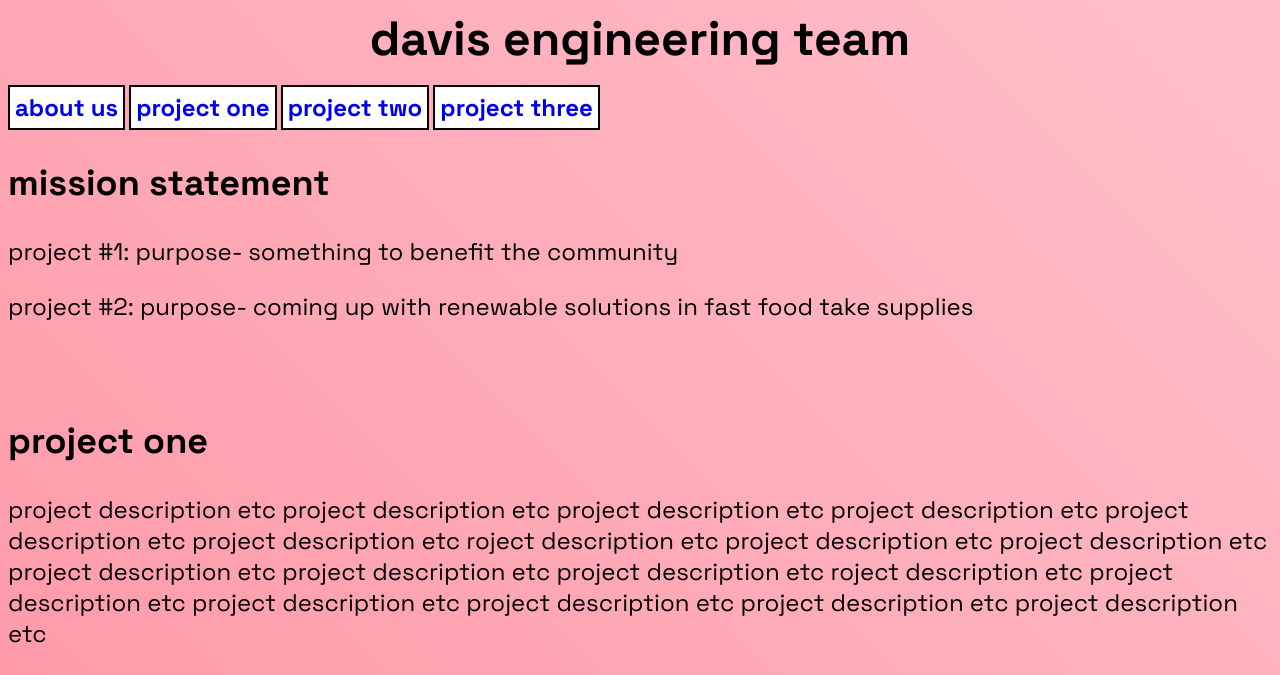
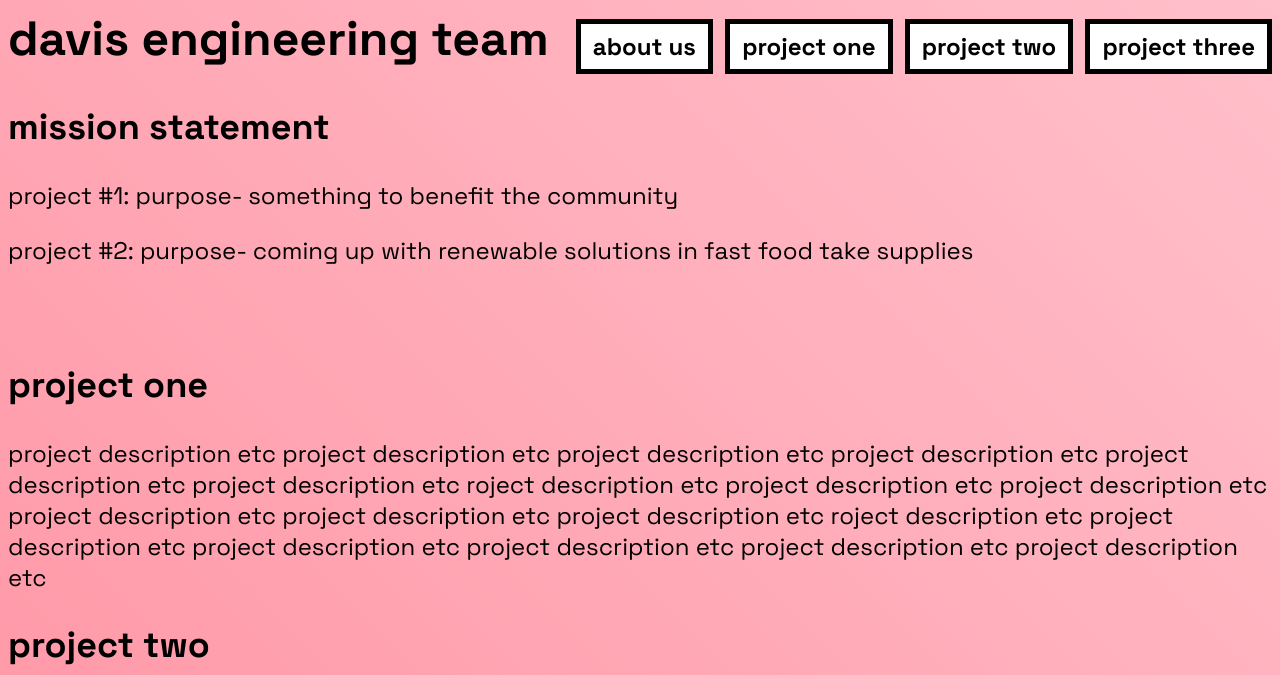
Before and after one commit to MasterMopers/engineers-, a plain HTML site: page index.html in a window 1280 px wide. Shown: the top 675 px of the page. Drawn offline with Linux system fonts and the light colour scheme.

Commit message:
same line header

```diff
--- a/index.html
+++ b/index.html
@@ -12,7 +12,7 @@
 </head>
 
 <body>
-    <header>Davis Engineering Team</header>
+    <header>Davis Engineering Team
 
     <ul>
         <li><a href="aboutus.html">about us</a></li>
@@ -20,6 +20,7 @@
         <li><a href="#projecttwo">Project two</a></li>
         <li><a href="#projectthree">Project three</a></li>
     </ul>
+    </header>
 
     <section id="missionstatement">
         <h1>Mission Statement</h1>
--- a/style.css
+++ b/style.css
@@ -1,5 +1,6 @@
 header {
-    text-align: center;
+    display: flex;
+    justify-content: space-between;
     font-size: 48px;
     font-weight: bold;
 }
@@ -13,24 +14,30 @@ ul li {
     text-decoration: none;
     background-color: white;
     display: inline-block;
-    border: 2px solid black;
-    padding: 5px;
+    border: 5px solid black;
+    padding: 0px 5px;
 }
 
 ul li a {
     text-decoration: none;
     font-size: 24px;
     font-weight: bold;
-    text-align: center;
+    color: black;
+    display: flex;
+    justify-content: right;
+    margin: 7px;
 }
 
 ul {
+    list-style-type: none;
+    display: inline-block;
+    align-items: right;
+    margin: 0;
     padding: 0;
-    list-style-type: none;
 }
 
 li:hover {
-    background-color: rgb(182, 182, 182);
+    background-color: rgb(212, 212, 212);
 }
 
 body {
@@ -44,3 +51,18 @@ h1 {
 p {
     font-size: 24px;
 }
+
+::-webkit-scrollbar-track {
+    background:linear-gradient(45deg, rgb(255, 145, 161),pink);
+}
+
+::-webkit-scrollbar-thumb {
+    background: black;
+    border: 4px solid white;
+    border-radius: 10px;
+
+}
+
+::-webkit-scrollbar {
+    width: 1em;
+}
```
